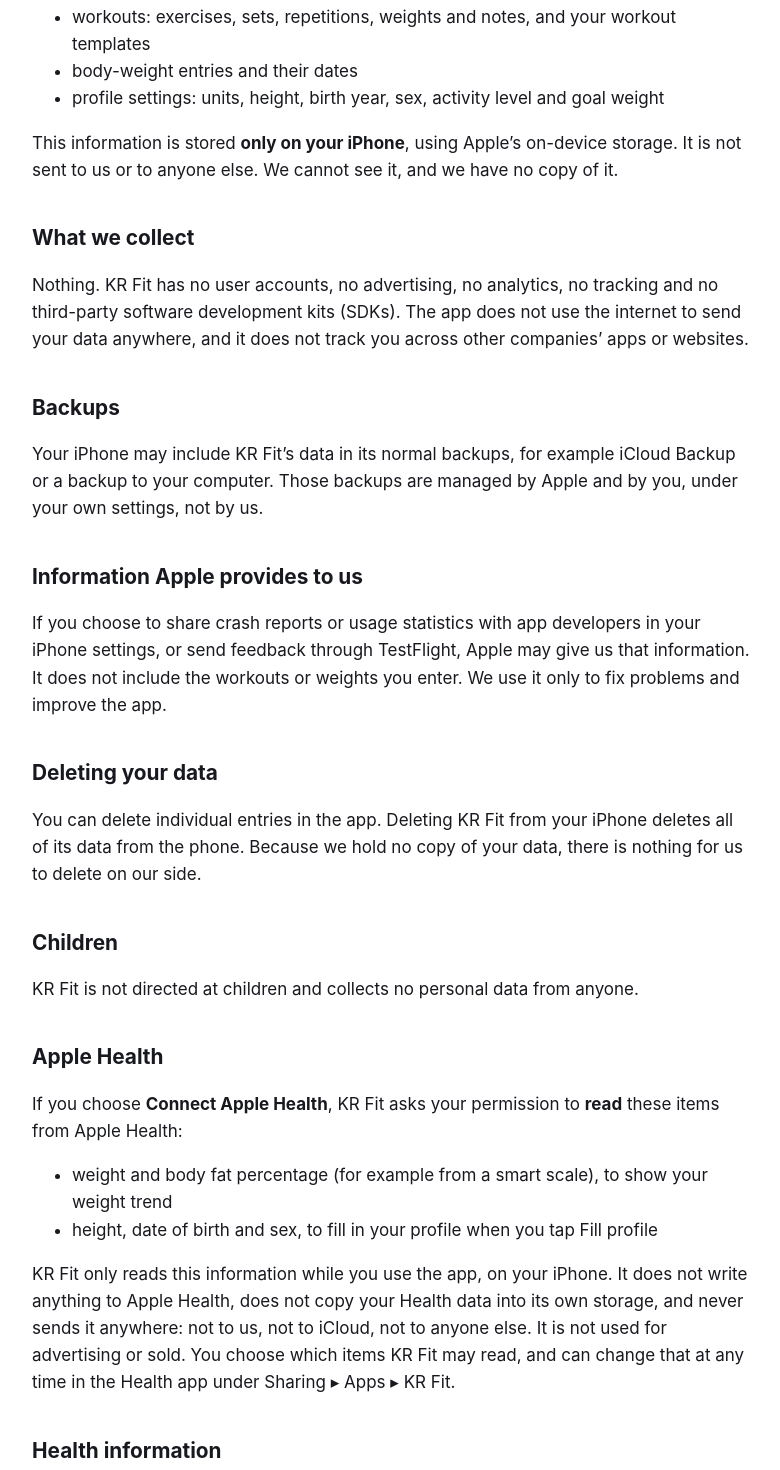
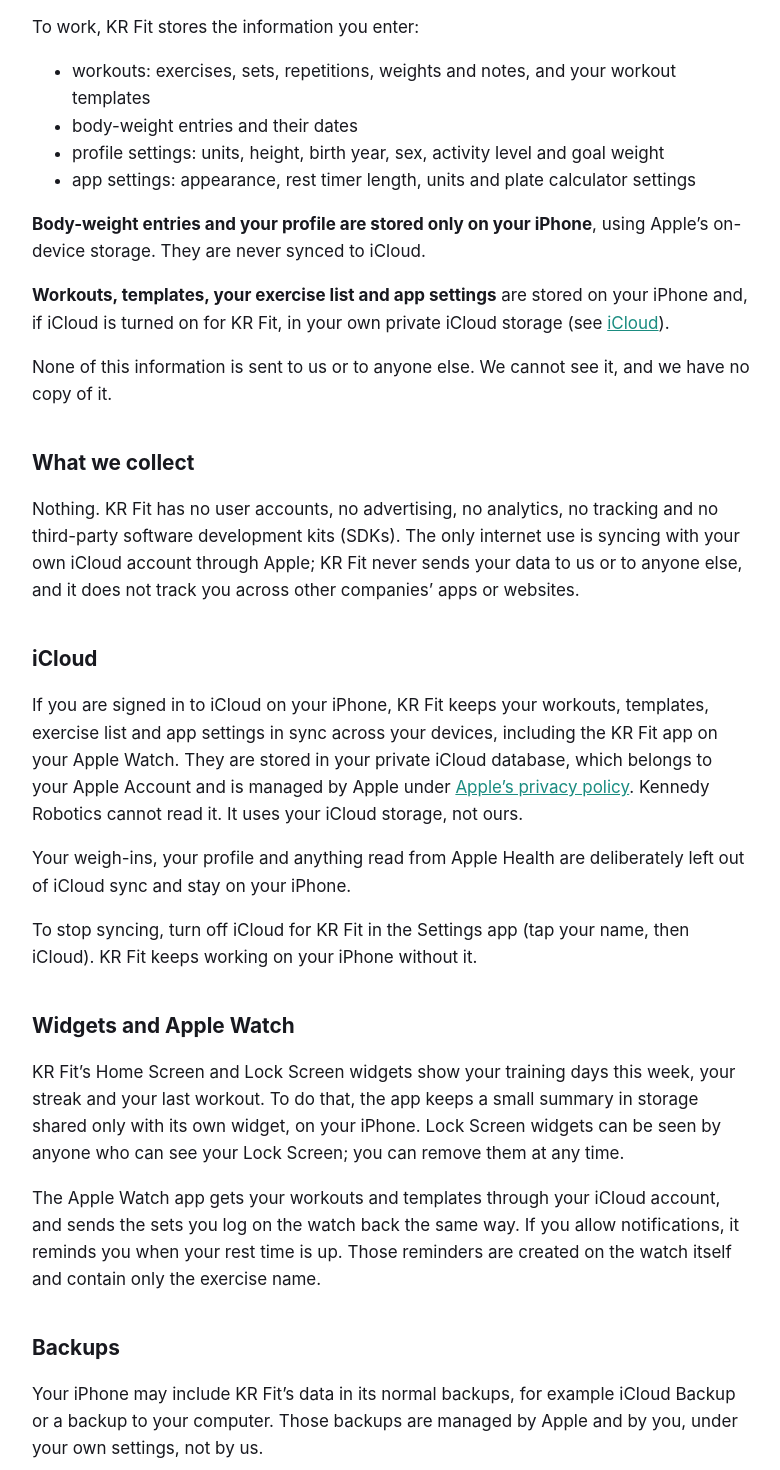
Before and after one commit to kennedyrobotics/kennedyrobotics.github.io, a plain HTML site: page krfit/privacy/index.html in a window 1280 px wide. Shown: the part 527-1997 px from the top of the page, without its empty margins (248-1028 px from the left). Drawn offline with Linux system fonts and the light colour scheme.

Commit message:
KR Fit privacy policy and support: iCloud sync, widgets, Apple Watch
Workouts, templates and settings sync through the user's own private iCloud;
weigh-ins, profile and Apple Health data stay on the iPhone.

Co-Authored-By: Claude Opus 5.5 <noreply@anthropic.com>

```diff
--- a/krfit/privacy/index.html
+++ b/krfit/privacy/index.html
@@ -12,11 +12,13 @@
   <header><a href="/krfit/">KR Fit</a></header>
   <main>
     <h1>Privacy policy</h1>
-    <p class="muted">KR Fit for iPhone · Effective 15 November 2026 (updated for Apple Health)</p>
+    <p class="muted">KR Fit for iPhone · Effective 17 November 2026 (updated for iCloud sync, widgets and Apple Watch)</p>
 
     <div class="note">
       <strong>In short:</strong> KR Fit does not collect, store or share any of your personal data on our servers.
-      Everything you enter stays on your iPhone.
+      Your weigh-ins, profile and Apple Health data stay on your iPhone. If you use iCloud, your workouts also sync
+      through your own private iCloud account, so they appear on your Apple Watch and other devices. We can't see
+      any of it.
     </div>
 
     <h2>Who we are</h2>
@@ -30,14 +32,39 @@
       <li>workouts: exercises, sets, repetitions, weights and notes, and your workout templates</li>
       <li>body-weight entries and their dates</li>
       <li>profile settings: units, height, birth year, sex, activity level and goal weight</li>
+      <li>app settings: appearance, rest timer length, units and plate calculator settings</li>
     </ul>
-    <p>This information is stored <strong>only on your iPhone</strong>, using Apple’s on-device storage. It is not
-      sent to us or to anyone else. We cannot see it, and we have no copy of it.</p>
+    <p><strong>Body-weight entries and your profile are stored only on your iPhone</strong>, using Apple’s
+      on-device storage. They are never synced to iCloud.</p>
+    <p><strong>Workouts, templates, your exercise list and app settings</strong> are stored on your iPhone and, if
+      iCloud is turned on for KR Fit, in your own private iCloud storage (see <a href="#icloud">iCloud</a>).</p>
+    <p>None of this information is sent to us or to anyone else. We cannot see it, and we have no copy of it.</p>
 
     <h2>What we collect</h2>
     <p>Nothing. KR Fit has no user accounts, no advertising, no analytics, no tracking and no third-party
-      software development kits (SDKs). The app does not use the internet to send your data anywhere, and it does
-      not track you across other companies’ apps or websites.</p>
+      software development kits (SDKs). The only internet use is syncing with your own iCloud account through
+      Apple; KR Fit never sends your data to us or to anyone else, and it does not track you across other
+      companies’ apps or websites.</p>
+
+    <h2 id="icloud">iCloud</h2>
+    <p>If you are signed in to iCloud on your iPhone, KR Fit keeps your workouts, templates, exercise list and app
+      settings in sync across your devices, including the KR Fit app on your Apple Watch. They are stored in your
+      private iCloud database, which belongs to your Apple Account and is managed by Apple under
+      <a href="https://www.apple.com/legal/privacy/">Apple’s privacy policy</a>. Kennedy Robotics cannot read it.
+      It uses your iCloud storage, not ours.</p>
+    <p>Your weigh-ins, your profile and anything read from Apple Health are deliberately left out of iCloud
+      sync and stay on your iPhone.</p>
+    <p>To stop syncing, turn off iCloud for KR Fit in the Settings app (tap your name, then iCloud). KR Fit
+      keeps working on your iPhone without it.</p>
+
+    <h2>Widgets and Apple Watch</h2>
+    <p>KR Fit’s Home Screen and Lock Screen widgets show your training days this week, your streak and your last
+      workout. To do that, the app keeps a small summary in storage shared only with its own widget, on your
+      iPhone. Lock Screen widgets can be seen by anyone who can see your Lock Screen; you can remove them at any
+      time.</p>
+    <p>The Apple Watch app gets your workouts and templates through your iCloud account, and sends the sets you
+      log on the watch back the same way. If you allow notifications, it reminds you when your rest time is up.
+      Those reminders are created on the watch itself and contain only the exercise name.</p>
 
     <h2>Backups</h2>
     <p>Your iPhone may include KR Fit’s data in its normal backups, for example iCloud Backup or a backup to your
@@ -49,8 +76,11 @@
       weights you enter. We use it only to fix problems and improve the app.</p>
 
     <h2>Deleting your data</h2>
-    <p>You can delete individual entries in the app. Deleting KR Fit from your iPhone deletes all of its data
-      from the phone. Because we hold no copy of your data, there is nothing for us to delete on our side.</p>
+    <p>You can delete individual entries in the app. Deleting a workout or template also deletes it from iCloud
+      and your other devices. Deleting KR Fit from your iPhone deletes all of its data from the phone, but not the
+      copy of your workouts in your iCloud account: delete those in the app first, or remove KR Fit’s data from
+      your iCloud storage in the Settings app (tap your name, then iCloud, then manage your storage). Because we
+      hold no copy of your data, there is nothing for us to delete on our side.</p>
 
     <h2>Children</h2>
     <p>KR Fit is not directed at children and collects no personal data from anyone.</p>
@@ -64,7 +94,7 @@
     </ul>
     <p>KR Fit only reads this information while you use the app, on your iPhone. It does not write anything to
       Apple Health, does not copy your Health data into its own storage, and never sends it anywhere: not to us,
-      not to iCloud, not to anyone else. It is not used for advertising or sold. You choose which items KR Fit
+      not to iCloud, not to your Apple Watch, not to anyone else. It is not used for advertising or sold. You choose which items KR Fit
       may read, and can change that at any time in the Health app under Sharing ▸ Apps ▸ KR Fit.</p>
 
     <h2>Health information</h2>
```
Also changed, not shown: krfit/index.html (+31 -7 lines), 1 other file.
